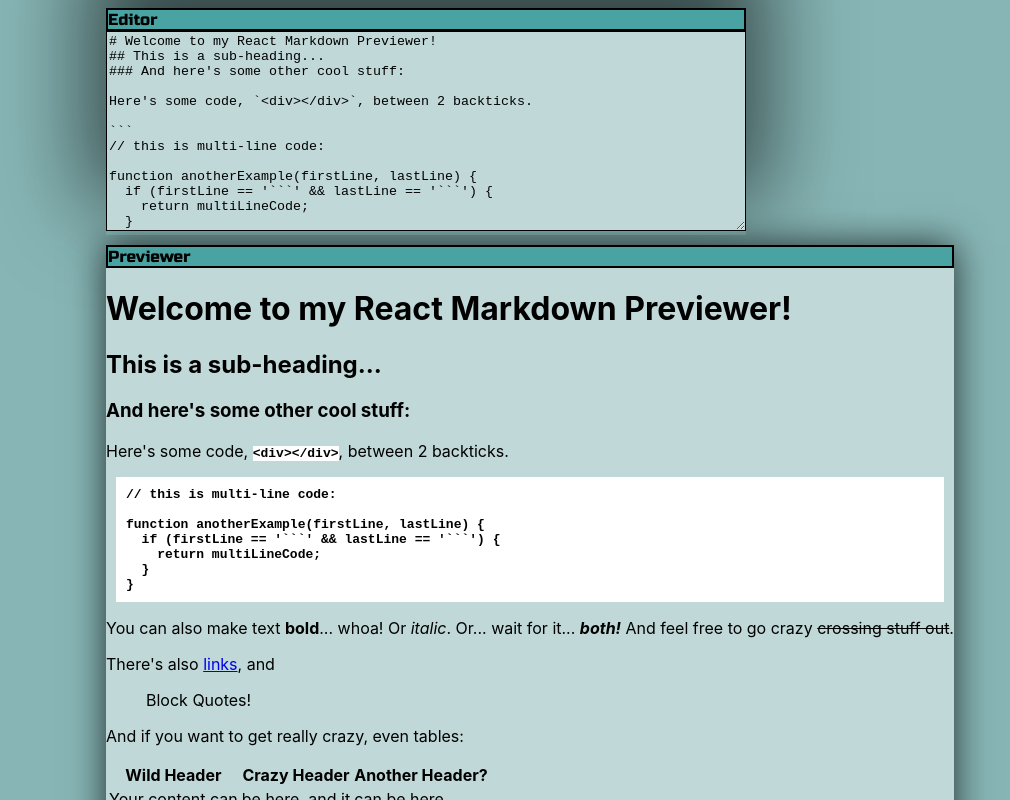
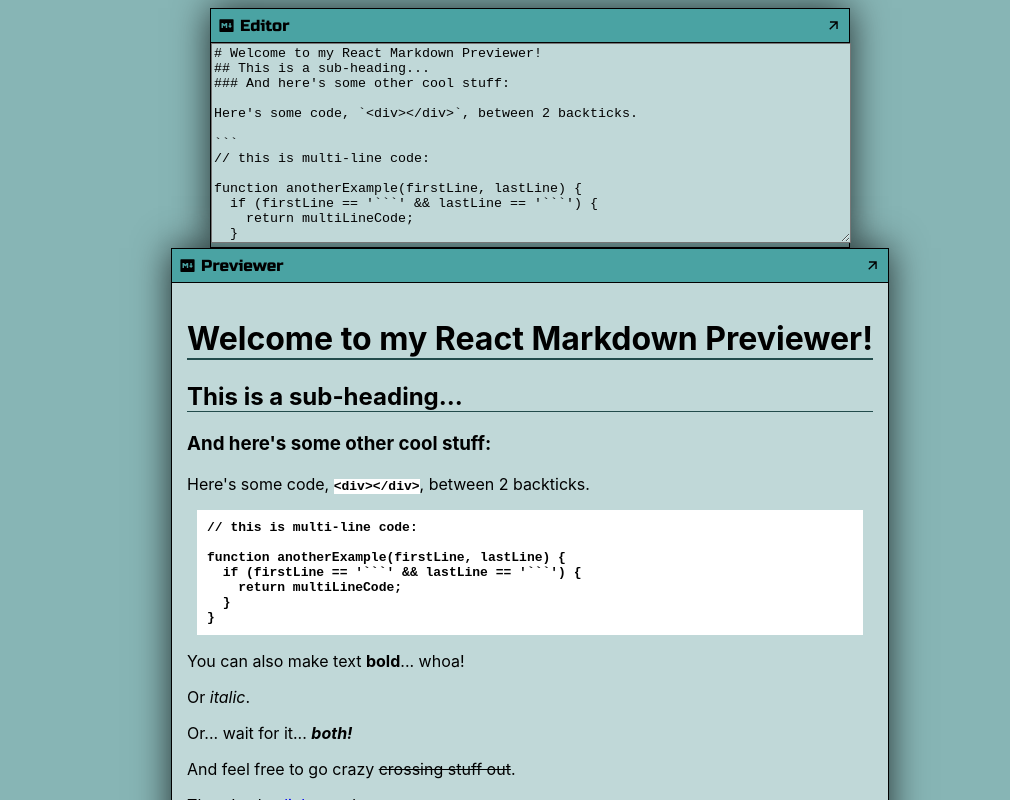
Before and after one commit to EduardoWebSolutions/markdown-previewer, a React (Vite) app: page / in a window 1280 px wide. Shown: the top 800 px of the page, without its empty margins (110-1120 px from the left). Built offline with nearby package versions, Linux system fonts and the light colour scheme.

Commit message:
feat: more styling, maximize button added to toolbar title

```diff
--- a/index.html
+++ b/index.html
@@ -8,8 +8,9 @@
       href="https://fonts.googleapis.com/css2?family=Russo+One&display=swap"
       rel="stylesheet"
     />
+    <link rel="icon" href="/favicon.svg" type="image/svg+xml" />
     <meta name="viewport" content="width=device-width, initial-scale=1.0" />
-    <title>Vite + React + TS</title>
+    <title>Markdown Previewer</title>
   </head>
   <body>
     <div id="root"></div>
--- a/src/App.tsx
+++ b/src/App.tsx
@@ -2,6 +2,8 @@
 import ReactMarkdown from "react-markdown";
 import remarkGfm from "remark-gfm";
 import GlobalStyle from "./global.ts";
+import MarkdownLogo from "./assets/MarkdownLogo.tsx";
+import MaximizeLogo from "./assets/MaximizeLogo.tsx";
 
 function App() {
   const [text, setText] =
@@ -22,8 +24,11 @@
 \`\`\`
 
 You can also make text **bold**... whoa!
+
 Or _italic_.
+
 Or... wait for it... **_both!_**
+
 And feel free to go crazy ~~crossing stuff out~~.
 
 There's also [links](https://www.freecodecamp.org), and
@@ -46,7 +51,7 @@
 1. Use just 1s if you want!
 1. And last but not least, let's not forget embedded images:
 
-![freeCodeCamp Logo](https://upload.wikimedia.org/wikipedia/commons/thumb/4/48/Markdown-mark.svg/1200px-Markdown-mark.svg.png)`);
+![Markdown Logo](https://upload.wikimedia.org/wikipedia/commons/thumb/4/48/Markdown-mark.svg/1200px-Markdown-mark.svg.png)`);
 
   const handleChange = (e: React.ChangeEvent<HTMLTextAreaElement>) => {
     setText(e.target.value);
@@ -57,14 +62,30 @@
       <GlobalStyle />
       <div>
         <div id="editorWrap">
-          <div id="toolbar">Editor</div>
+          <div className="toolbar">
+            <div className="toolbar-title">
+              <MarkdownLogo />
+              Editor
+            </div>
+            <MaximizeLogo />
+          </div>
           <textarea name="" id="" onChange={handleChange}>
             {text}
           </textarea>
         </div>
         <div id="previewerWrap">
-          <div id="toolbar">Previewer</div>
-          <ReactMarkdown remarkPlugins={[remarkGfm]}>{text}</ReactMarkdown>
+          <div className="toolbar">
+            <div className="toolbar-title">
+              <MarkdownLogo />
+              Previewer
+            </div>
+            <MaximizeLogo />
+          </div>
+          <div id="previewerWrap-2">
+            <ReactMarkdown remarkPlugins={[remarkGfm]} className="foo">
+              {text}
+            </ReactMarkdown>
+          </div>
         </div>
       </div>
     </>
--- /dev/null
+++ b/src/assets/MarkdownLogo.tsx
@@ -0,0 +1,15 @@
+const markdownLogo = () => {
+  return (
+    <svg
+      xmlns="http://www.w3.org/2000/svg"
+      viewBox="0 0 24 24"
+      width={17}
+      height={17}
+      className="markLogo"
+    >
+      <path d="M3 3H21C21.5523 3 22 3.44772 22 4V20C22 20.5523 21.5523 21 21 21H3C2.44772 21 2 20.5523 2 20V4C2 3.44772 2.44772 3 3 3ZM7 15.5V11.5L9 13.5L11 11.5V15.5H13V8.5H11L9 10.5L7 8.5H5V15.5H7ZM18 12.5V8.5H16V12.5H14L17 15.5L20 12.5H18Z"></path>
+    </svg>
+  );
+};
+
+export default markdownLogo;
--- /dev/null
+++ b/src/assets/MaximizeLogo.tsx
@@ -0,0 +1,15 @@
+const MaximizeLogo = () => {
+  return (
+    <svg
+      xmlns="http://www.w3.org/2000/svg"
+      viewBox="0 0 24 24"
+      width={17}
+      height={17}
+      className="maximizer"
+    >
+      <path d="M16.0037 9.41421L7.39712 18.0208L5.98291 16.6066L14.5895 8H7.00373V6H18.0037V17H16.0037V9.41421Z"></path>
+    </svg>
+  );
+};
+
+export default MaximizeLogo;
--- a/src/global.ts
+++ b/src/global.ts
@@ -2,6 +2,9 @@
 
 const GlobalStyle = createGlobalStyle`
 
+* {
+    box-sizing: border-box;
+}
 
 body {
     font-family: -apple-system, BlinkMacSystemFont, 'Segoe UI', Roboto, 'Helvetica Neue', Arial, 'Noto Sans', sans-serif, 'Apple Color Emoji', 'Segoe UI Emoji', 'Segoe UI Symbol', 'Noto Color Emoji';
@@ -16,32 +19,52 @@
     height: 184px;
 }
 
+h1 {
+    border-bottom: 2px solid #224B4B;
+}
+
+h2 {
+    border-bottom: 1px solid #224B4B;
+}
+
 textarea {
     background-color: #C0D8D8;
     width: 640px;
+    height: auto;
+    resize: vertical;
     min-height: 200px;
-    resize: vertical;
+}
+
+textarea:focus {
+    outline: none;
+}
+
+#editorWrap {
     box-sizing: border-box;
+    width: 640px;
+    box-shadow: 0px 0px 35px 0px rgba(0,0,0,0.75);
+    margin: auto;
     border: 1px solid black;
 }
-
-#toolbar {
+.toolbar {
     background-color: #4AA3A3;
-    border: 2px solid black;
+    border-bottom: 1px solid black;
     font-family: Russo One;
+    display: flex;
+    align-items: center;
+    padding: 7px;
+    justify-content: space-between;
 }
 
 #previewerWrap {
     background-color: #C0D8D8;
     box-shadow: 0px 0px 35px 0px rgba(0,0,0,0.75);
+    border: 1px solid black;
+}
+#previewerWrap-2 {
+    padding: 15px;
 }
 
-#editorWrap {
-    box-sizing: border-box;
-    width: 640px;
-    margin-bottom: 10px;
-    box-shadow: 0px -50px 90px 20px rgba(0,0,0,0.6);
-}
 
 code {
     background-color: white;
@@ -54,6 +77,31 @@
     padding: 10px;
 }
 
+table, th, td {
+    border: 1px solid black;
+    padding: 1px;
+  }
+
+  blockquote {
+    width: auto;
+    border-left: 3px solid black;
+    padding-left: 5px;
+    color: #4AA3A3;
+  }
+
+  .maximizer {
+    cursor: pointer;
+    color: red;
+  }
+  .markLogo {
+    margin-right: 5px;
+  }
+
+  .toolbar-title {
+    display: flex;
+    align-items: center;
+  }
+
 `;
 
 export default GlobalStyle;
```
Also changed, not shown: src/assets/MinimizeLogo.tsx (added, +14 -0 lines), public/favicon.svg (added).
